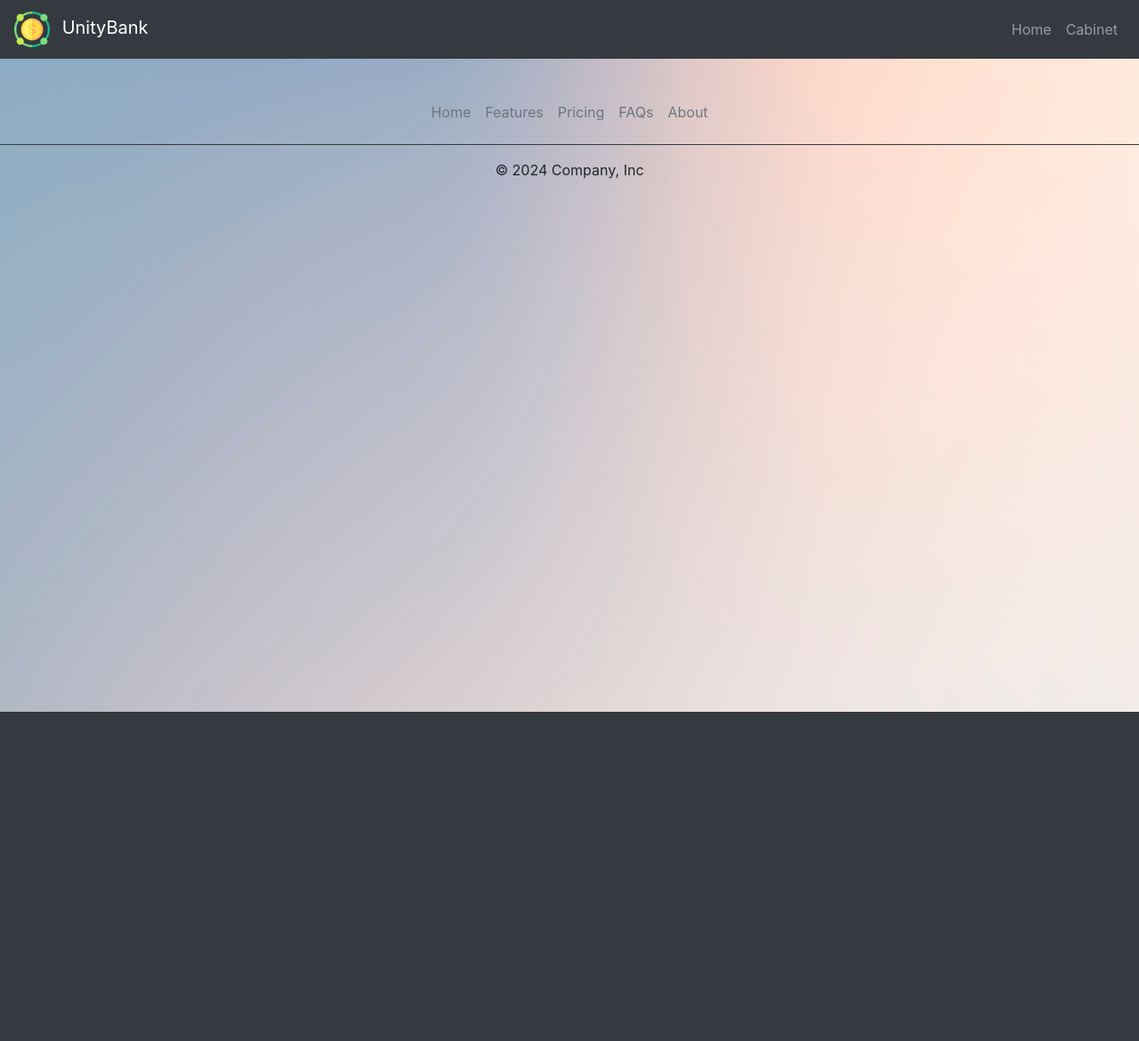
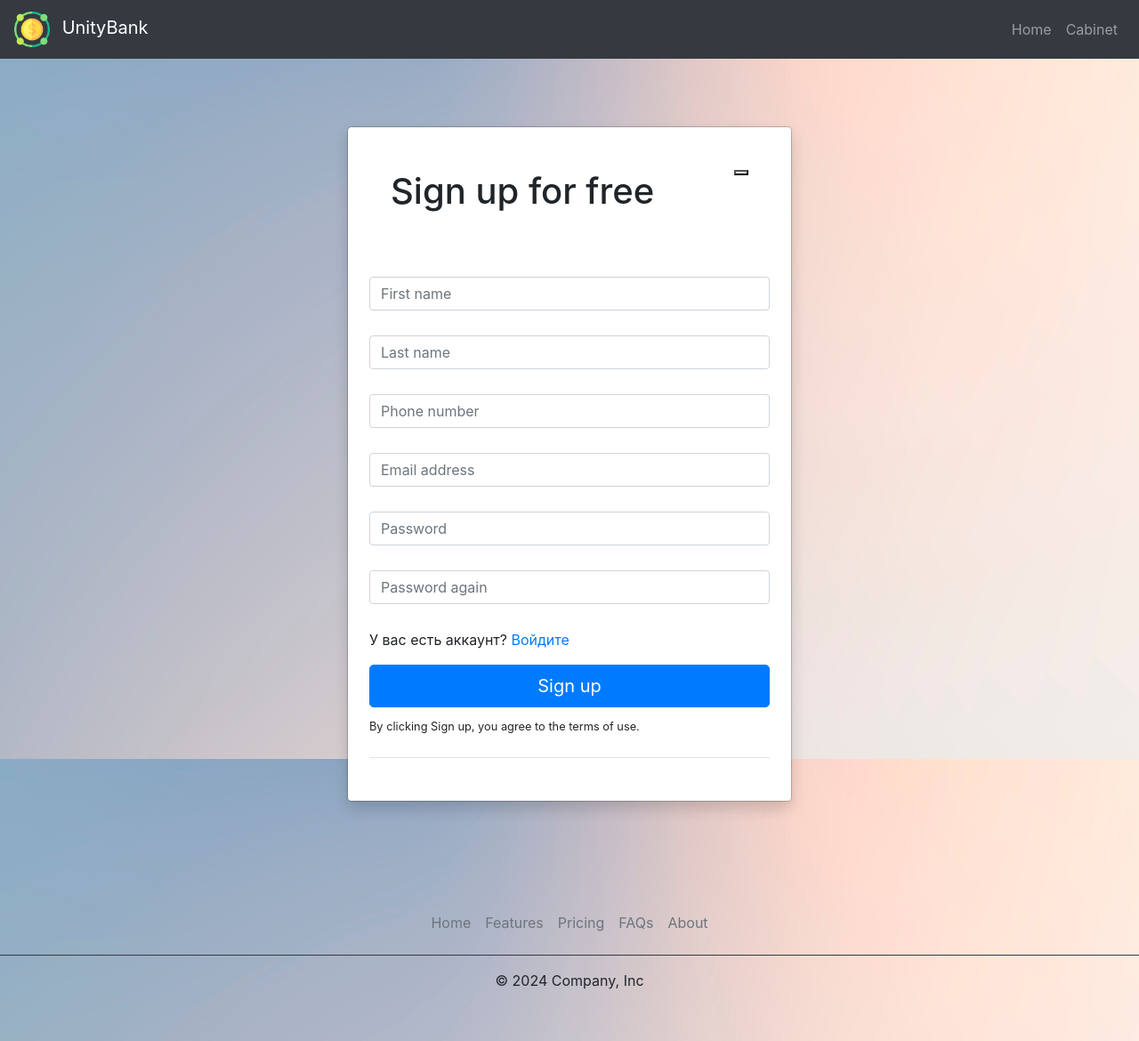
Before and after one commit to mmmurka/Online_Bank, a Django app: template templates/banking/signup.html in a window 1280 px wide. Shown: the whole page at 89% size. Before the commit the page ends 800 px from the top, so only its background shows below. Run offline with Django 5.2, Linux system fonts and the light colour scheme; the template is opened without the code that fills it, so the values that code supplies are empty; some libraries are stand-ins or nearby versions.

Commit message:
unstable version

```diff
--- a/banking/urls.py
+++ b/banking/urls.py
@@ -3,4 +3,6 @@
 
 urlpatterns = [
     path('', views.home),
+    path('login/', views.login, name='login'),
+    path('signup/', views.signup, name='signup'),
 ]
--- a/templates/banking/base.html
+++ b/templates/banking/base.html
@@ -8,7 +8,7 @@
     <link rel="stylesheet" href="https://stackpath.bootstrapcdn.com/bootstrap/4.3.1/css/bootstrap.min.css">
     <style>
         body {
-            background-image: url('static/images/background.jpg'); /* Путь к вашему изображению фона */
+            background-image: url('{% static "images/background.jpg" %}'); /* Путь к вашему изображению фона */
             background-size: cover;
             background-repeat: no-repeat;
             background-attachment: fixed;
@@ -37,5 +37,6 @@
     <script src="https://code.jquery.com/jquery-3.3.1.slim.min.js"></script>
     <script src="https://cdnjs.cloudflare.com/ajax/libs/popper.js/1.14.7/umd/popper.min.js"></script>
     <script src="https://stackpath.bootstrapcdn.com/bootstrap/4.3.1/js/bootstrap.min.js"></script>
+    <script src="/docs/5.3/assets/js/color-modes.js"></script>
 </body>
 </html>
--- a/templates/banking/footer.html
+++ b/templates/banking/footer.html
@@ -1,6 +1,6 @@
 <footer class="py-3 my-4">
     <ul class="nav justify-content-center border-bottom pb-3 mb-3 border-dark">
-      <li class="nav-item"><a href="#" class="nav-link px-2 text-muted">Home</a></li>
+      <li class="nav-item"><a href="/" class="nav-link px-2 text-muted">Home</a></li>
       <li class="nav-item"><a href="#" class="nav-link px-2 text-muted">Features</a></li>
       <li class="nav-item"><a href="#" class="nav-link px-2 text-muted">Pricing</a></li>
       <li class="nav-item"><a href="#" class="nav-link px-2 text-muted">FAQs</a></li>
--- a/templates/banking/home.html
+++ b/templates/banking/home.html
@@ -8,8 +8,8 @@
         <p class="lead">We are glad to see you in our bank system.</p>
         <hr class="my-4">
         <p>Log in to your cabinet.</p>
-        <a class="btn btn-dark btn-lg mr-3" href="#" role="button">Log in</a>
-        <a class="btn btn-dark btn-lg" href="#" role="button">Sign Up</a>
+        <a class="btn btn-dark btn-lg mr-3" href="{% url 'login' %}" role="button">Log in</a>
+        <a class="btn btn-dark btn-lg" href="{% url 'signup' %}" role="button">Sign Up</a>
 
     </div>
     </div>
--- a/templates/banking/navbar.html
+++ b/templates/banking/navbar.html
@@ -8,10 +8,10 @@
             <div class="collapse navbar-collapse" id="navbarSupportedContent">
                 <ul class="navbar-nav ml-auto">
                     <li class="nav-item">
-                        <a class="nav-link" href="#">Home</a>
+                        <a class="nav-link" href="/">Home</a>
                     </li>
                     <li class="nav-item">
-                        <a class="nav-link" href="#">Cabinet</a>
+                        <a class="nav-link" href="{% url 'login' %}">Cabinet</a>
                     </li>
                 </ul>
             </div>
--- a/templates/banking/signup.html
+++ b/templates/banking/signup.html
@@ -1,29 +1,49 @@
 {% extends 'banking/base.html' %}
-<div class="container col-xl-10 col-xxl-8 px-4 py-5">
-    <div class="row align-items-center g-lg-5 py-5">
-      <div class="col-lg-7 text-center text-lg-start">
-        <h1 class="display-4 fw-bold lh-1 text-body-emphasis mb-3">Vertically centered hero sign-up form</h1>
-        <p class="col-lg-10 fs-4">Below is an example form built entirely with Bootstrap’s form controls. Each required form group has a validation state that can be triggered by attempting to submit the form without completing it.</p>
+{% block content %}
+<div class="modal modal-sheet position-static d-block bg-body-secondary p-4 py-md-5" tabindex="-1" role="dialog" id="modalSignin">
+  <div class="modal-dialog" role="document">
+    <div class="modal-content rounded-4 shadow">
+      <div class="modal-header p-5 pb-4 border-bottom-0">
+        <h1 class="fw-bold mb-0 fs-2">Sign up for free</h1>
+        <button type="button" class="btn-close" data-bs-dismiss="modal" aria-label="Close"></button>
       </div>
-      <div class="col-md-10 mx-auto col-lg-5">
-        <form class="p-4 p-md-5 border rounded-3 bg-body-tertiary">
-          <div class="form-floating mb-3">
-            <input type="email" class="form-control" id="floatingInput" placeholder="name@example.com">
-            <label for="floatingInput">Email address</label>
+
+      <div class="modal-body p-4 pt-0">
+        <form method="post">
+          {% csrf_token %}
+          <div class="form-floating mb-1">
+            <input type="text" name="first_name" class="form-control rounded-3" id="floatingInputFirstName" placeholder="First name">
+            <label for="floatingInputFirstName" class="form-label"></label>
           </div>
-          <div class="form-floating mb-3">
-            <input type="password" class="form-control" id="floatingPassword" placeholder="Password">
-            <label for="floatingPassword">Password</label>
+          <div class="form-floating mb-1">
+            <input type="text" name="last_name" class="form-control rounded-3" id="floatingInputLastName" placeholder="Last name">
+            <label for="floatingInputLastName" class="form-label"></label>
           </div>
-          <div class="checkbox mb-3">
-            <label>
-              <input type="checkbox" value="remember-me"> Remember me
-            </label>
+          <div class="form-floating mb-1">
+            <input type="text" name="phone" class="form-control rounded-3" id="floatingInputPhone" placeholder="Phone number">
+            <label for="floatingInputPhone" class="form-label"></label>
           </div>
-          <button class="w-100 btn btn-lg btn-primary" type="submit">Sign up</button>
+          <div class="form-floating mb-1">
+            <input type="email" name="email" class="form-control rounded-3" id="floatingInputEmail" placeholder="Email address">
+            <label for="floatingInputEmail" class="form-label"></label>
+          </div>
+          <div class="form-floating mb-1">
+            <input type="password" name="password1" class="form-control rounded-3" id="floatingPassword1" placeholder="Password">
+            <label for="floatingPassword1" class="form-label"></label>
+          </div>
+          <div class="form-floating mb-1">
+            <input type="password" name="password2" class="form-control rounded-3" id="floatingPassword2" placeholder="Password again">
+            <label for="floatingPassword2" class="form-label"></label>
+          </div>
+          <div class="text">
+            <p class="text-body-secondary">У вас есть аккаунт? <a href="{% url 'login' %}" data-bs-toggle="modal" data-bs-target="#modalSignin">Войдите</a></p>
+          </div>
+          <button class="w-100 mb-2 btn btn-lg rounded-3 btn-primary" type="submit">Sign up</button>
+          <small class="text-body-secondary">By clicking Sign up, you agree to the terms of use.</small>
           <hr class="my-4">
-          <small class="text-body-secondary">By clicking Sign up, you agree to the terms of use.</small>
         </form>
       </div>
     </div>
   </div>
+</div>
+{% endblock %}
```
Also changed, not shown: banking/views.py (+9 -3 lines), templates/banking/login.html (added, +35 -0 lines).
